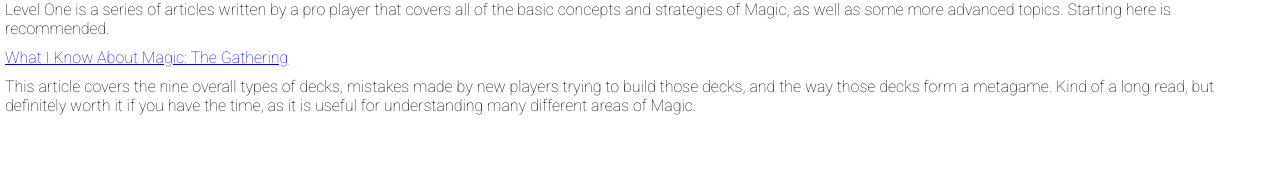
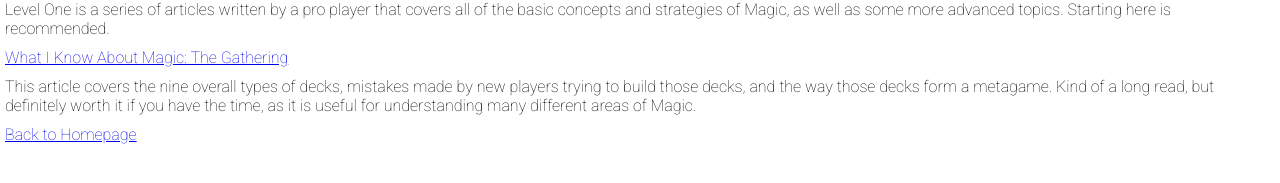
Before and after one commit to tpark622/tpark622, a Jekyll site: the page basics.html, which Jekyll copies as it is, in a window 1280 px wide. Shown: the part 127-310 px from the top of the page. Built offline with Jekyll 4.4.1, drawn with Linux system fonts in a browser that asks for light colours.

Commit message:
Create basics.html

```diff
--- a/basics.html
+++ b/basics.html
@@ -12,5 +12,6 @@
   <p>Level One is a series of articles written by a pro player that covers all of the basic concepts and strategies of Magic, as well as some more advanced topics. Starting here is recommended.</p>
   <a href="https://boardgamegeek.com/thread/370207/what-i-know-about-magic-gathering">What I Know About Magic: The Gathering</a>
   <p>This article covers the nine overall types of decks, mistakes made by new players trying to build those decks, and the way those decks form a metagame. Kind of a long read, but definitely worth it if you have the time, as it is useful for understanding many different areas of Magic.</p>
+  <a href="index.html">Back to Homepage</a>
 </body>
 </html>
```
